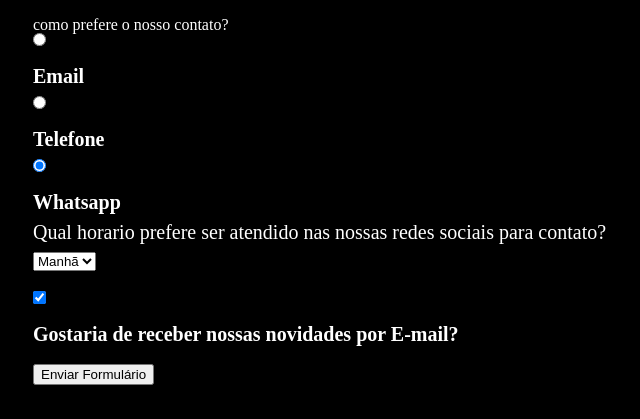
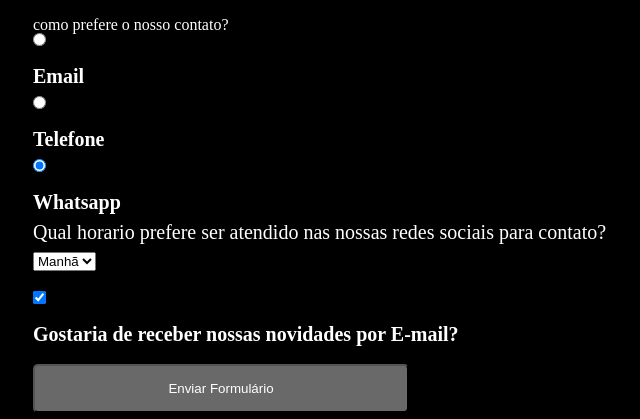
Before and after one commit to LeandroSilvaMattos/ProjetoStaticGang, a plain HTML site: page contato.html in a window 1280 px wide. Shown: the part 765-1184 px from the top of the page, without its empty margins (137-777 px from the left). Drawn offline with Linux system fonts and the light colour scheme.

Commit message:
alterações no botão enviar formulario

```diff
--- a/assets/css/style.css
+++ b/assets/css/style.css
@@ -136,7 +136,7 @@ footer{
 main{
     width: 940px;
     margin: 0  auto;
-    color: #FFF;
+    color: white;
 
 }
 
@@ -185,3 +185,19 @@ form label, form legend{
     text-decoration: underline;
     font-size: 27px;
 }
+
+.enviar {
+  width: 40%;
+  padding: 15px 0;
+  background: dimgray;
+  color: white;
+  border-radius: 5px;
+  transition: all;
+  cursor: pointer;
+
+}
+
+.enviar:hover{
+    background:darkgrey;
+    transform: scale(1.2);
+}
--- a/contato.html
+++ b/contato.html
@@ -65,7 +65,7 @@
 
             <label class="checkbox"><input type="checkbox" checked>Gostaria de receber nossas novidades por E-mail?</label>
 
-            <input type="submit" value="Enviar Formulário">
+            <input type="submit" value="Enviar Formulário" class="enviar">
         </form>
     </main>
 
```
Also changed, not shown: index.html (+1 -0 lines), assets/images/log_instagram.png (added).
